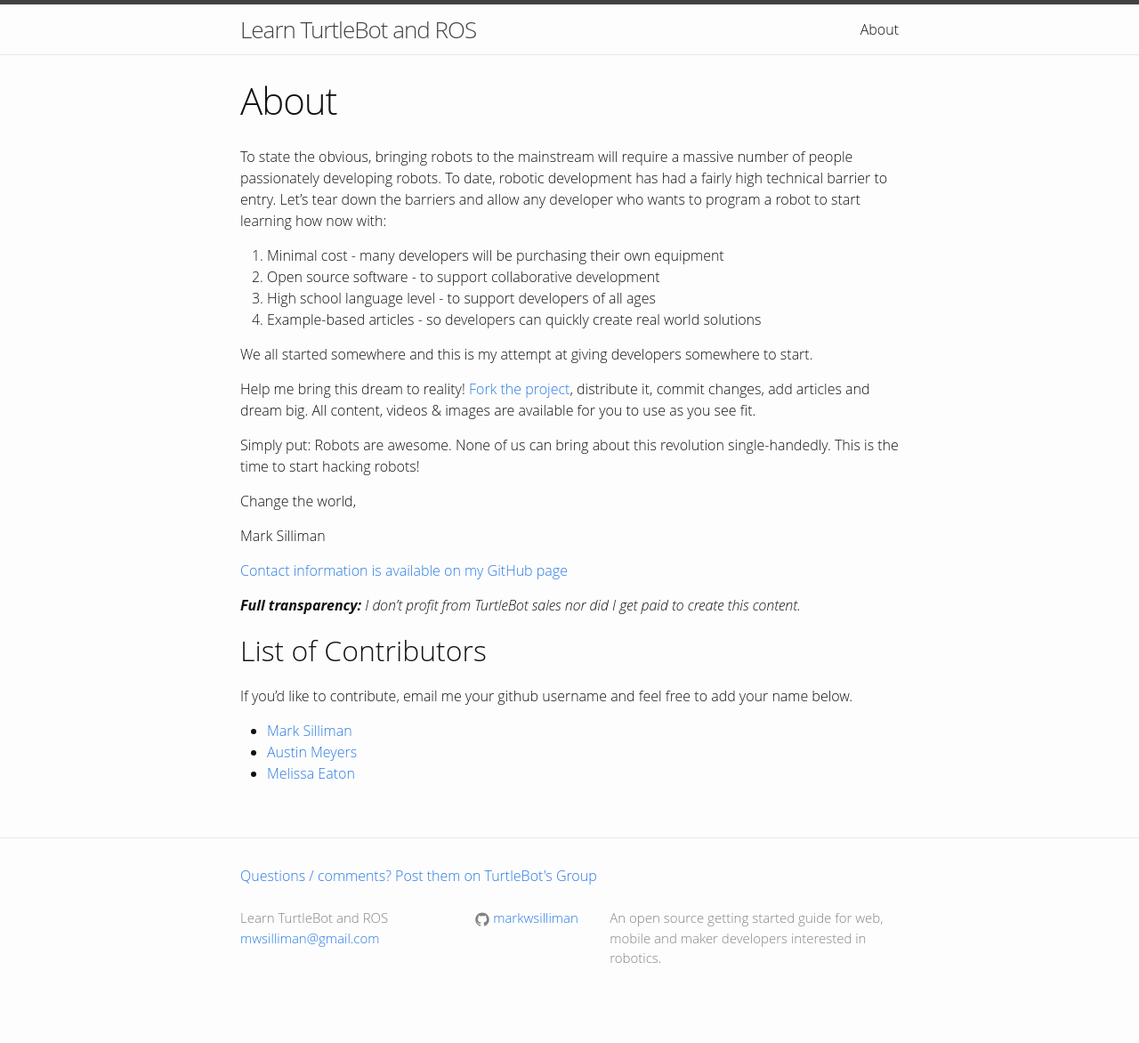
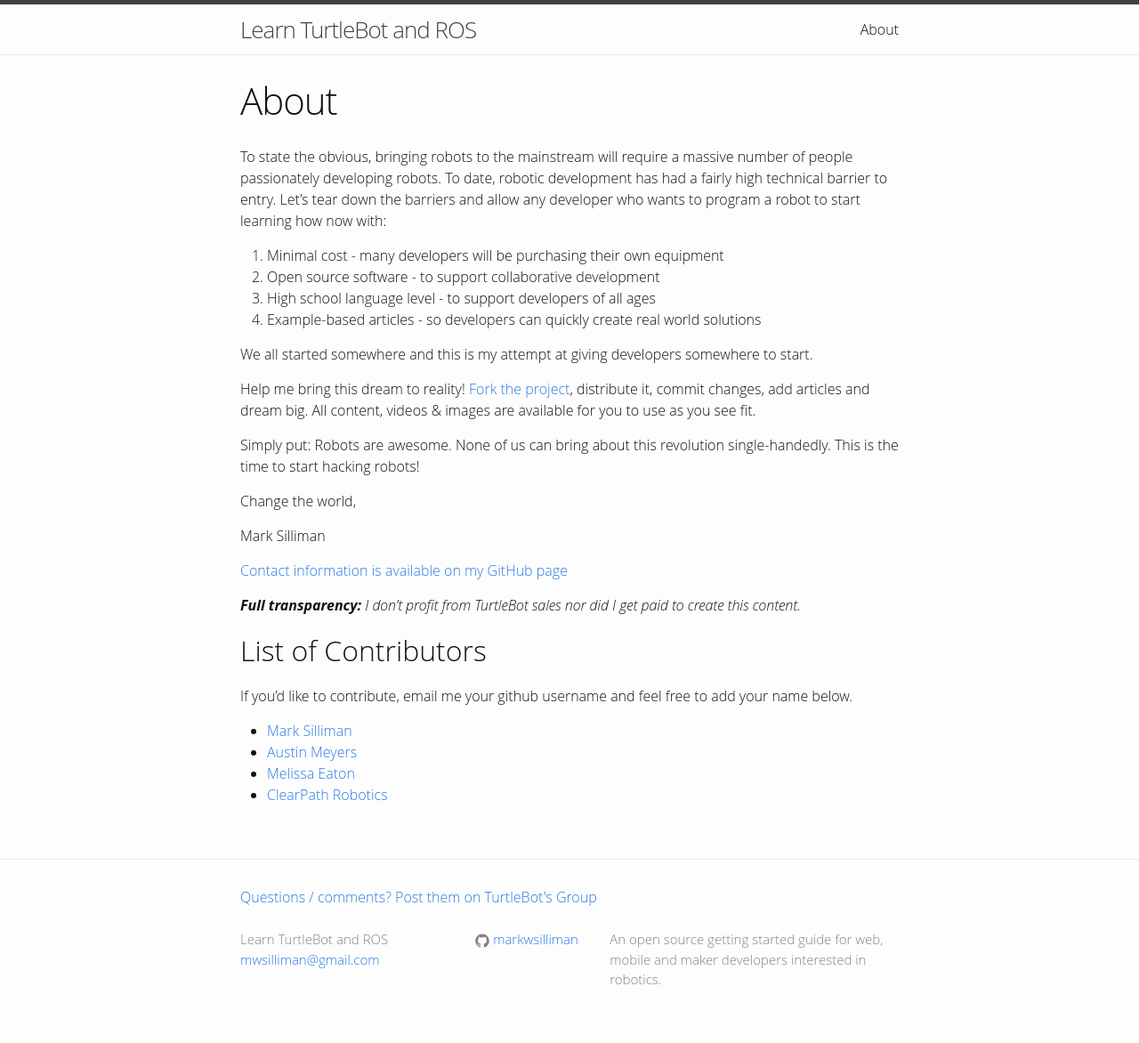
Before and after one commit to turtlebot/learn.turtlebot.com, a Jekyll site: the page built from about.md, in a window 1280 px wide. Shown: the whole page at 89% size. Built offline with Jekyll 4.4.1, drawn with Linux system fonts in a browser that asks for light colours; nearby versions of some CDN libraries; before the commit the page ends 1148 px from its top, so only the background shows below that.

```diff
--- a/about.md
+++ b/about.md
@@ -32,3 +32,4 @@
 * [Mark Silliman](https://github.com/markwsilliman)
 * [Austin Meyers](https://github.com/ak5a)
 * [Melissa Eaton](https://github.com/MustangSally12)
+* [ClearPath Robotics](https://github.com/clearpathrobotics)
```
